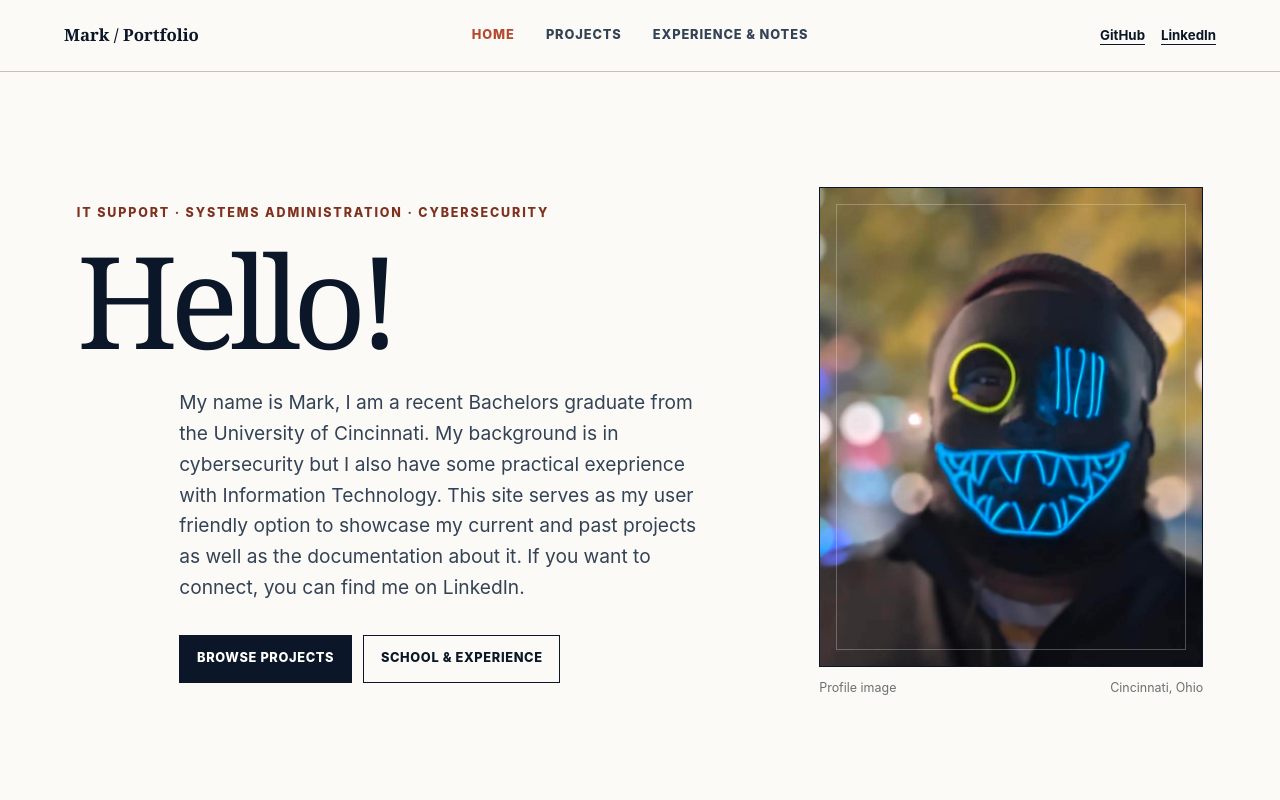
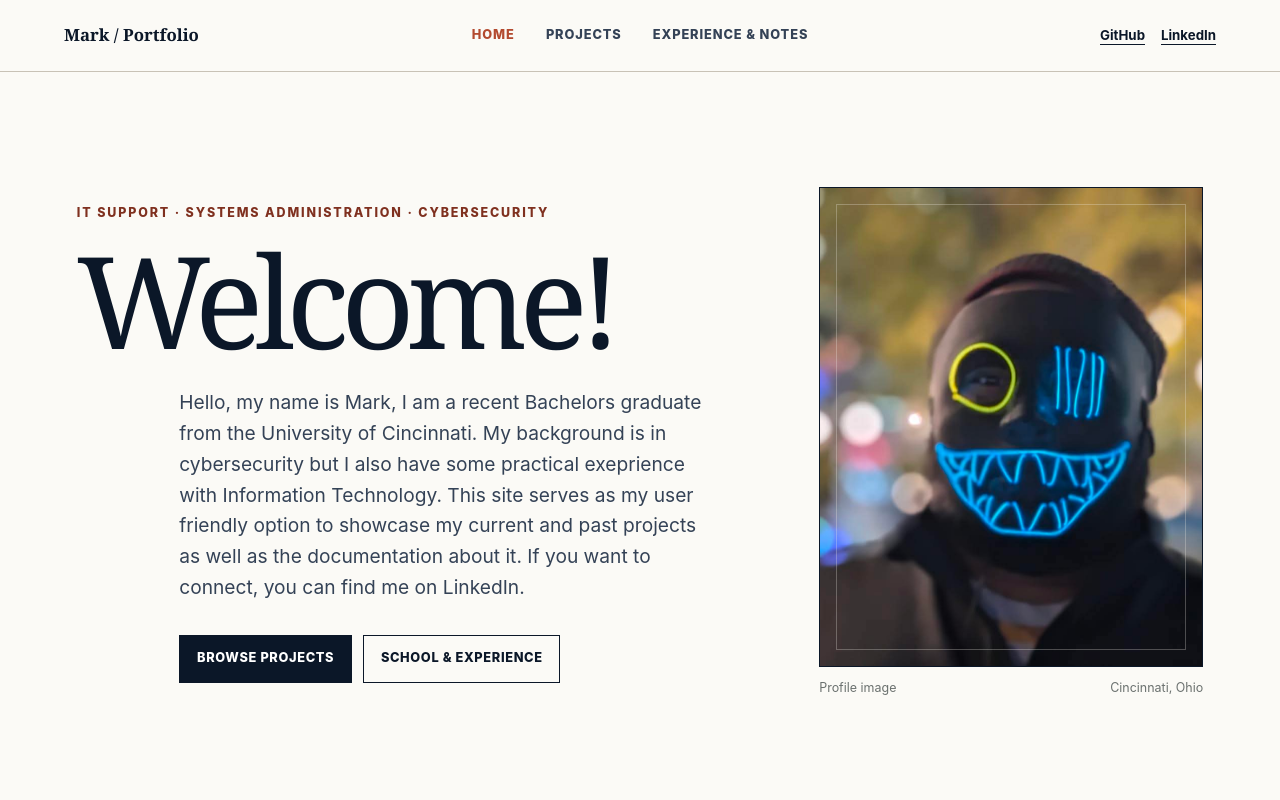
Before and after one commit to nudalomr231/nudalomr231.github.io, a plain HTML site: page index.html in a window 1280 px wide. Shown: the top 800 px of the page. Drawn offline with Linux system fonts and the light colour scheme.

Commit message:
Update index.html

```diff
--- a/index.html
+++ b/index.html
@@ -19,7 +19,7 @@
 <main class="shell">
 <section class="view active" id="home">
   <div class="welcome">
-    <div><p class="kicker">IT Support · Systems Administration · Cybersecurity</p><h1>Hello!</h1><p class="lead">My name is Mark, I am a recent Bachelors graduate from the University of Cincinnati. My background is in cybersecurity but I also have some practical exeprience with Information Technology. This site serves as my user friendly option to showcase my current and past projects as well as the documentation about it. If you want to connect, you can find me on LinkedIn.</p><div class="welcome-actions"><a class="button route" href="#projects" data-view="projects">Browse projects</a><a class="button secondary route" href="#notes" data-view="notes">School &amp; experience</a></div></div>
+    <div><p class="kicker">IT Support · Systems Administration · Cybersecurity</p><h1>Welcome!</h1><p class="lead">Hello, my name is Mark, I am a recent Bachelors graduate from the University of Cincinnati. My background is in cybersecurity but I also have some practical exeprience with Information Technology. This site serves as my user friendly option to showcase my current and past projects as well as the documentation about it. If you want to connect, you can find me on LinkedIn.</p><div class="welcome-actions"><a class="button route" href="#projects" data-view="projects">Browse projects</a><a class="button secondary route" href="#notes" data-view="notes">School &amp; experience</a></div></div>
     <figure class="portrait-wrap">
       <div class="portrait">
         <img
```
